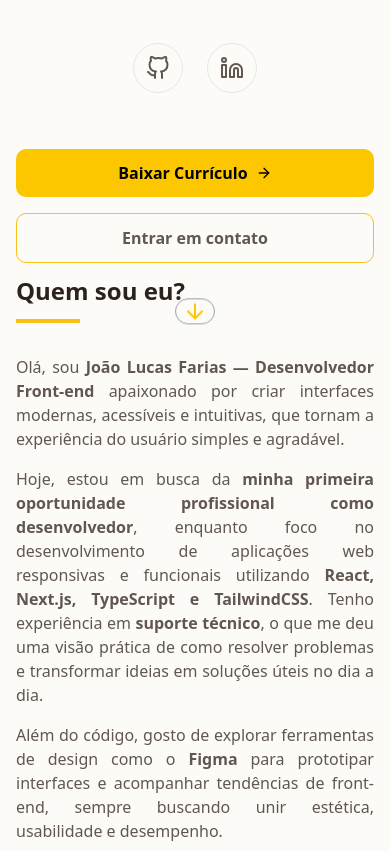
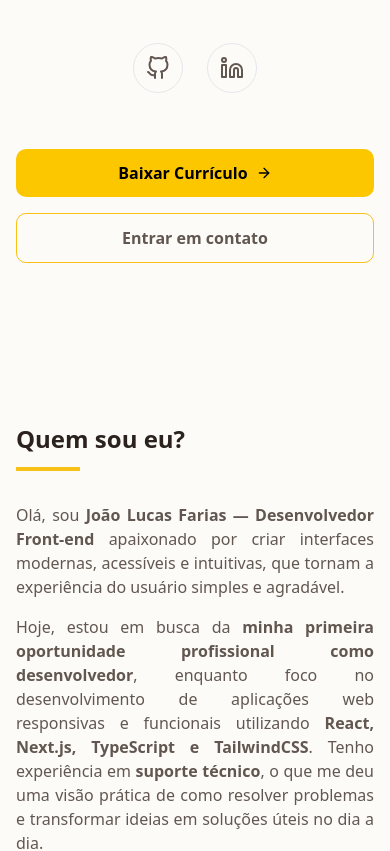
Before and after one commit to jotalucasfarias/meu-portfolio, a React (Vite) app: page / in a window 390 px wide. Shown: the part 650-1501 px from the top of the page. Built offline with nearby package versions, Linux system fonts and the light colour scheme.

Commit message:
feat: ajustar layout do HeroBanner para responsividade e reorganizar o componente ScrollButtonDown

```diff
--- a/src/components/HeroBanner/HeroBanner.tsx
+++ b/src/components/HeroBanner/HeroBanner.tsx
@@ -13,7 +13,7 @@ export default function HeroBanner() {
     <section
       id="home"
       ref={ref}
-      className="h-[calc(100vh-48px)] flex flex-col items-center justify-evenly py-24 md:py-16 transition-colors duration-700"
+      className="md:h-[calc(100vh-48px)] flex flex-col items-center justify-evenly py-24 md:py-16 transition-colors duration-700"
     >
       <div className="container mx-auto px-4 sm:px-6 lg:px-24 w-full">
         <div className="grid grid-cols-1 md:grid-cols-2 gap-12 items-center justify-center">
@@ -69,7 +69,7 @@ export default function HeroBanner() {
                 smooth={true}
                 offset={-80}
                 duration={500}
-                className="px-6 py-3 border border-[#F9C015] text-[#625750] dark:text-[#C6C3B9] font-bold rounded-lg hover:bg-[#F9C015]/10 transition-all duration-300 text-center hover:-translate-y-1 whitespace-nowrap cursor-pointer"
+                className="px-6 py-3  border border-[#F9C015] text-[#625750] dark:text-[#C6C3B9] font-bold rounded-lg hover:bg-[#F9C015]/10 transition-all duration-300 text-center hover:-translate-y-1 whitespace-nowrap cursor-pointer"
               >
                 Entrar em contato
               </ScrollLink>
@@ -92,7 +92,9 @@ export default function HeroBanner() {
           </div>
         </div>
       </div>
-      <ScrollButtonDown nextSection="about" />
+      <div className="lg:block hidden">
+        <ScrollButtonDown nextSection="about" />
+      </div>
     </section>
   );
 }
```
